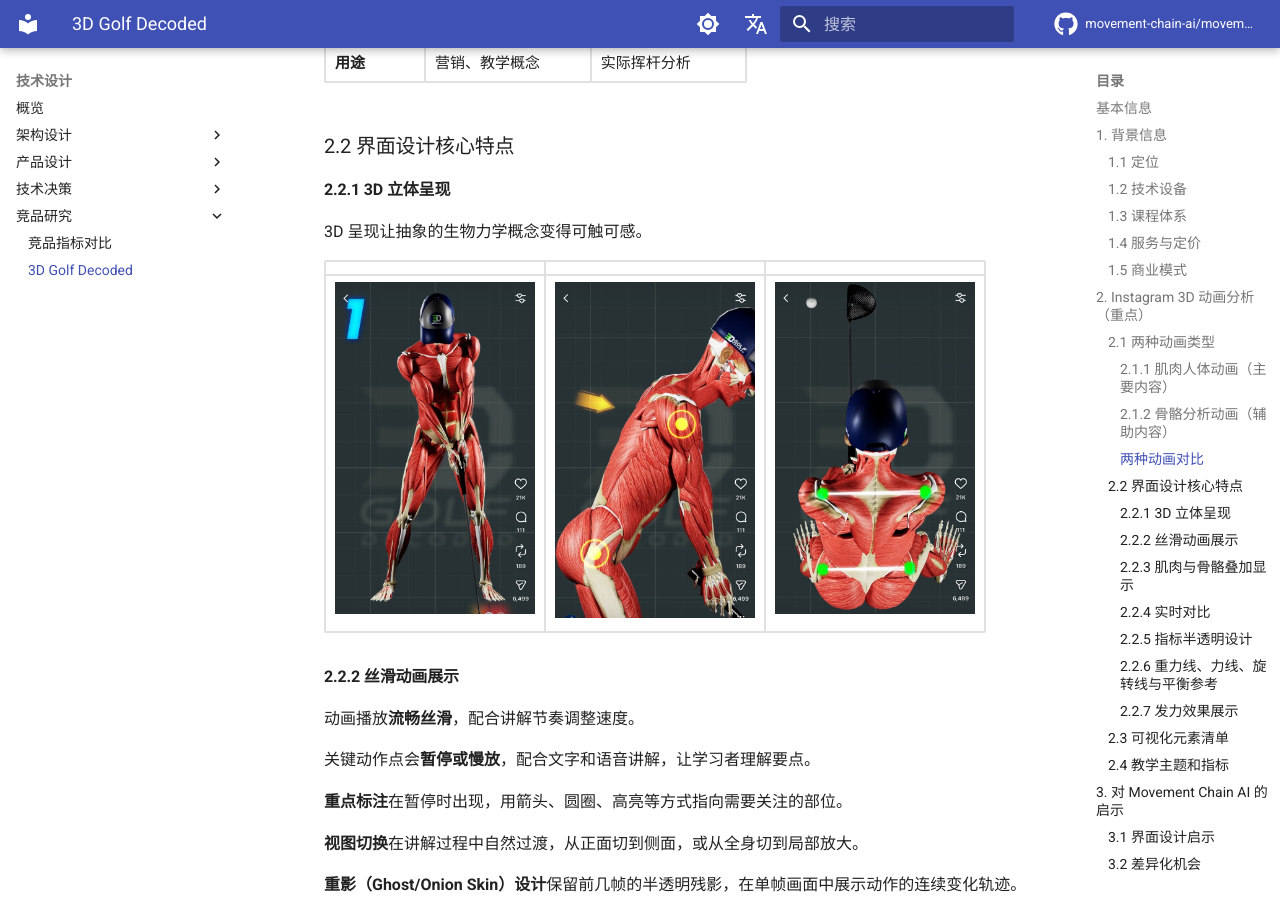
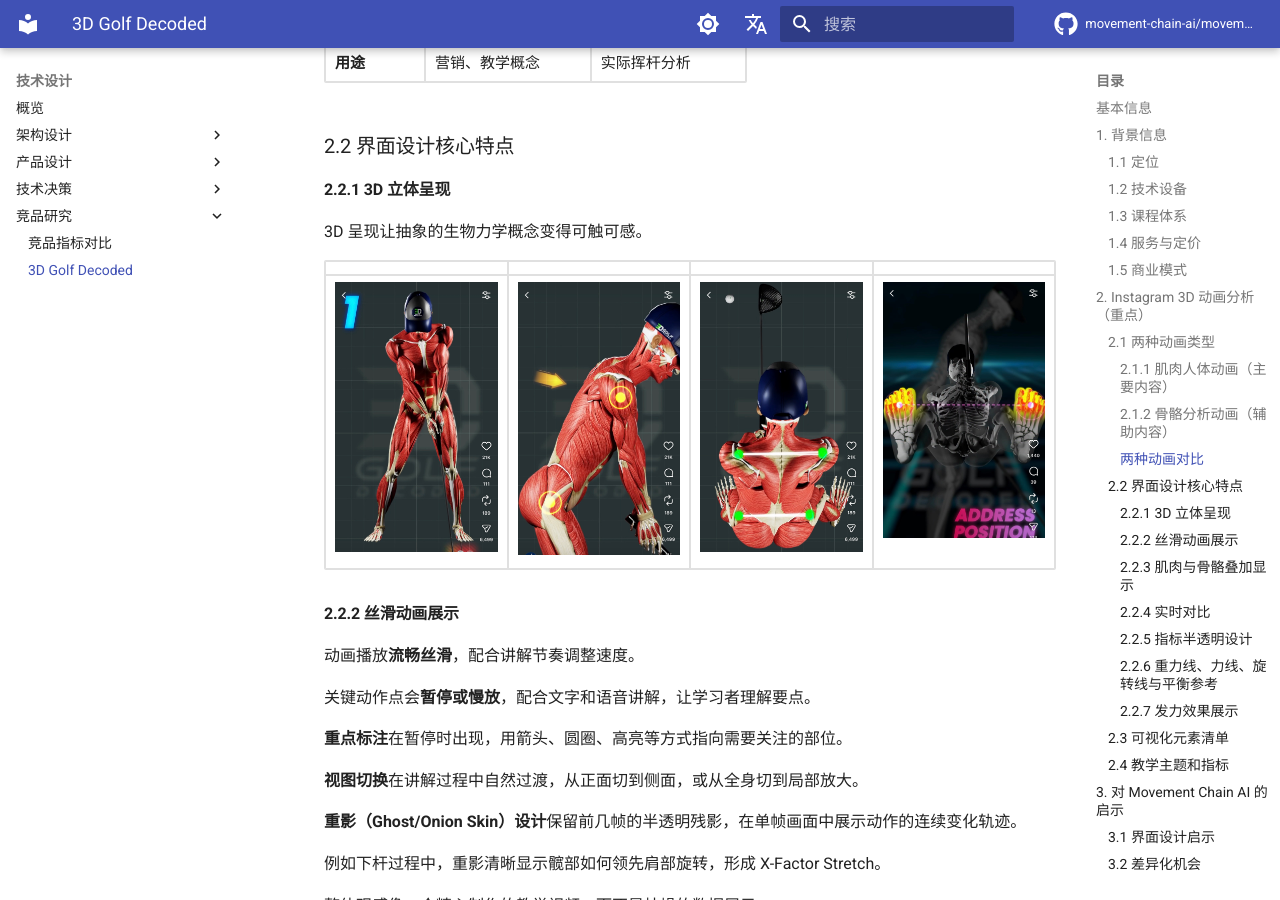
Before and after one commit to movement-chain-ai/movement-chain-docs, an MkDocs documentation site: the page built from docs/zh/design/research/3d-golf-decoded.md, in a window 1280 px wide and 900 px high, scrolled down 3492 px. Built offline with MkDocs 1.6.1 and Material for MkDocs 9.7.7, drawn with Linux system fonts in a browser that asks for light colours; comment, search, counter and statistics services are not loaded; the version menu is left out.

Commit message:
docs: 添加第四张3D立体呈现示例图片
🤖 Generated with [Claude Code](https://claude.com/claude-code)

Co-Authored-By: Claude Opus 4.5 <noreply@anthropic.com>

```diff
--- a/docs/zh/design/research/3d-golf-decoded.md
+++ b/docs/zh/design/research/3d-golf-decoded.md
@@ -136,9 +136,9 @@ Instagram 上有**两种类型**的 3D 动画内容：
 
 3D 呈现让抽象的生物力学概念变得可触可感。
 
-| | | |
-|:---:|:---:|:---:|
-| ![正面](images/3d-golf-decoded-3.jpg){ width="200" } | ![侧面](images/3d-golf-decoded-2.jpg){ width="200" } | ![俯视](images/3d-golf-decoded-1.jpg){ width="200" } |
+| | | | |
+|:---:|:---:|:---:|:---:|
+| ![正面](images/3d-golf-decoded-3.jpg){ width="200" } | ![侧面](images/3d-golf-decoded-2.jpg){ width="200" } | ![俯视](images/3d-golf-decoded-1.jpg){ width="200" } | ![](images/3d-golf-decoded-4.jpg){ width="200" } |
 
 #### 2.2.2 丝滑动画展示
 
```
Also changed, not shown: docs/zh/design/research/images/3d-golf-decoded-4.jpg (added).
